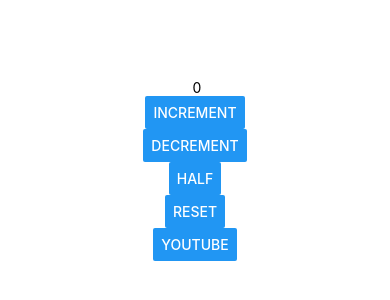
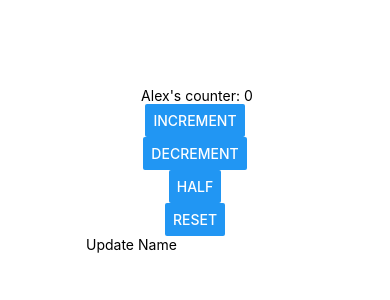
Before and after one commit to Kernapillar/Micro-Native-App, a React Native app: screen / in a window 390 px wide. Shown: the part 252-552 px from the top of the page. Built offline with nearby package versions, Linux system fonts and the light colour scheme.

Commit message:
TextInput testing

```diff
--- a/App.js
+++ b/App.js
@@ -1,10 +1,15 @@
 import { StatusBar } from 'expo-status-bar';
-import { StyleSheet, Text, View, Button, Linking} from 'react-native';
+import { StyleSheet, Text, View, Button, Linking, TextInput} from 'react-native';
 import React, {useState} from 'react';
 
 export default function App() {
 
   const [counter, setCounter] = useState(0);
+  const [name, setName] = useState("Alex");
+
+  const updateName = (newName) => {
+    setName(newName);
+  }
 
   const incrementCounter = () => {
     setCounter(counter + 1);
@@ -21,12 +26,14 @@ export default function App() {
 
   return (
     <View style={styles.container}>
-      <Text> {counter}</Text>
+      <Text> {name}'s counter: {counter}</Text>
+
       <Button onPress={incrementCounter} style={styles.button} title='Increment' ></Button>
       <Button onPress={decrementCounter} style={styles.button} title='Decrement' ></Button>
       <Button onPress={halfCounter} style={styles.button} title='Half'></Button>
       <Button onPress={resetCounter} style={styles.button} title='Reset'></Button>
-      <Button onPress={() => Linking.openURL('https://youtube.com/gymnast86')} style={styles.button} title='Youtube'></Button>
+      <TextInput onChangeText={text => updateName} placeholder='Update Name' />
+      {/* <Button title='Youtube' onPress={() => Linking.openURL('https://youtube.com/gymnast86')} style={styles.button} ></Button> */}
 
 
       <StatusBar style="auto" />
```
